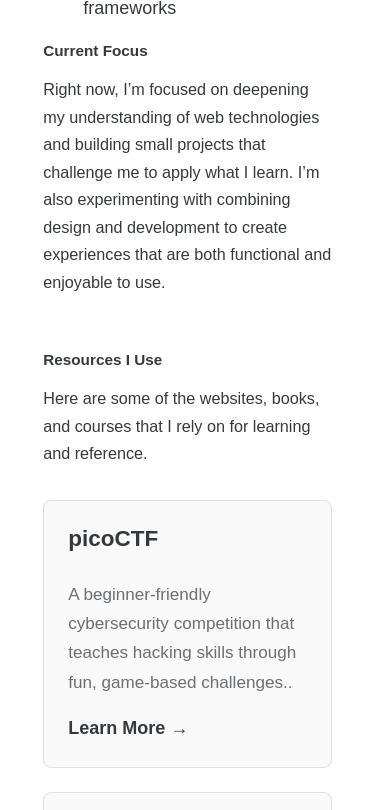
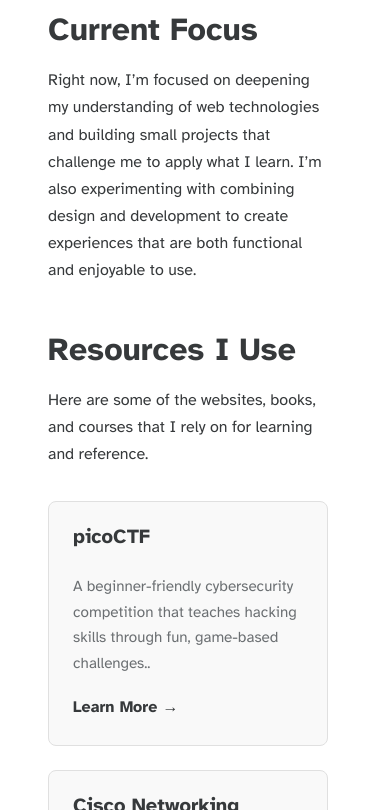
Before and after one commit to leeCS-404/leeCS-404.github.io, an Astro site: page /about in a window 390 px wide. Shown: the part 1190-2000 px from the top of the page. Built offline with nearby package versions, Linux system fonts and the light colour scheme; Astro itself is replaced by a stand-in of ours.

Commit message:
adjust font size in smaller screen

```diff
--- a/src/components/FeaturedWork.svelte
+++ b/src/components/FeaturedWork.svelte
@@ -40,7 +40,7 @@
 
 <section aria-labelledby="featured-work-heading" class="featured-work">
 	<header class="header">
-		<h2 id="featured-work-heading" class="title">Featured Work ↓</h2>
+		<h2 id="featured-work-heading" class="title">Featured Work</h2>
 		<p class="subtitle">
 			I create innovative and purposeful designs that not only capture attention but also drive meaningful results.
 		</p>
--- a/src/styles/global.css
+++ b/src/styles/global.css
@@ -46,7 +46,7 @@
 	font-display: swap;
 }
 body {
-  font-family: "Avenir", sans-serif;
+  font-family: "Atkinson", sans-serif;
   margin: 0;
   padding: 0;
   text-align: left;
@@ -181,24 +181,55 @@
 @media (max-width: 720px) {
 	body {
 		font-size: 18px;
+		margin-left: 1rem;
+		margin-right: 1rem;
 	}
 	main {
 		padding: 1em;
 	}
+	h1 {
+		font-size: 2em;
+	}
+	h2 {
+		font-size: 1.8em;
+	}
+	h3 {
+		font-size: 1.6em;
+	}
+	h4 {
+		font-size: 1.4em;
+	}
+	h5 {
+		font-size: 1.2em;
+	}
+	h6 {
+		font-size: 1em;
+	}
 }
 
-@media (max-width: 720px) {
-	h1, h2, h3, h4, h5, h6 {
-		font-size: 0.85em;
+@media (max-width: 640px) {
+	body {
+		font-size: 16px; /* Base font size for mobile */
 	}
-
-	p{
-		font-size: 0.9em;
+	h1 {
+		font-size: 2.25rem;
 	}
-	body {
-		margin-left: 0.2em;
-		margin-right: 0.2em;
-
-		padding: 0 0.2em;
+	h2 {
+		font-size: 2rem;
+	}
+	h3 {
+		font-size: 1.75rem;
+	}
+	h4 {
+		font-size: 1.5rem;
+	}
+	h5 {
+		font-size: 1.25rem;
+	}
+	h6 {
+		font-size: 1.1rem;
+	}
+	strong, b {
+		font-weight: 700;
 	}
 }
```
Also changed, not shown: 1 other file.
